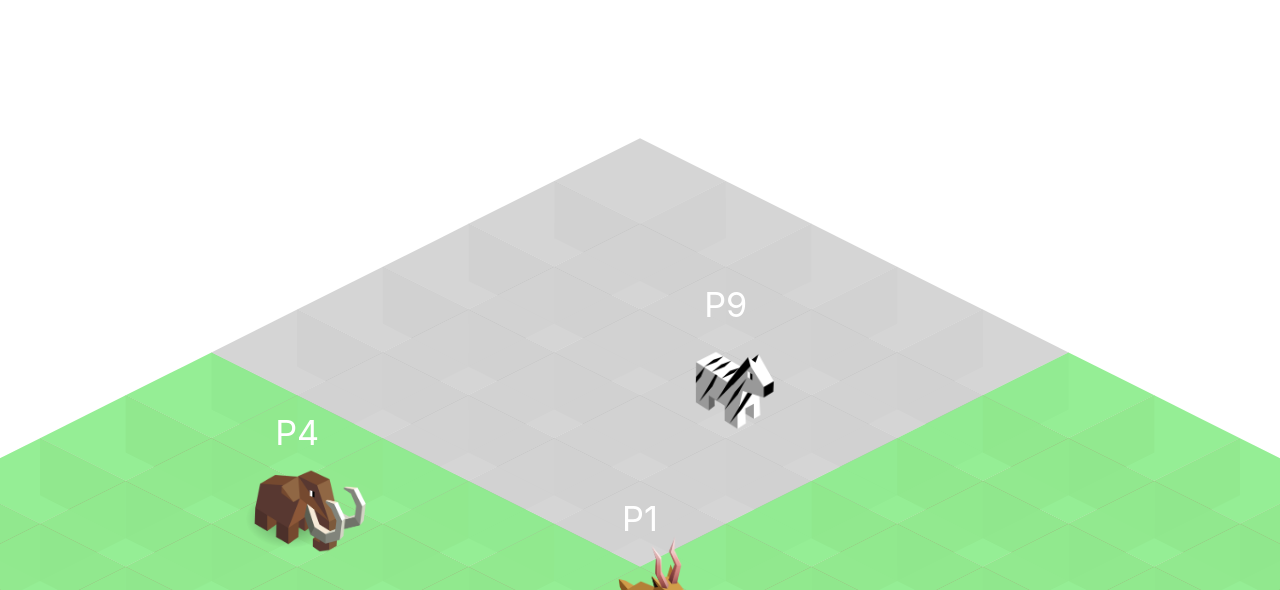
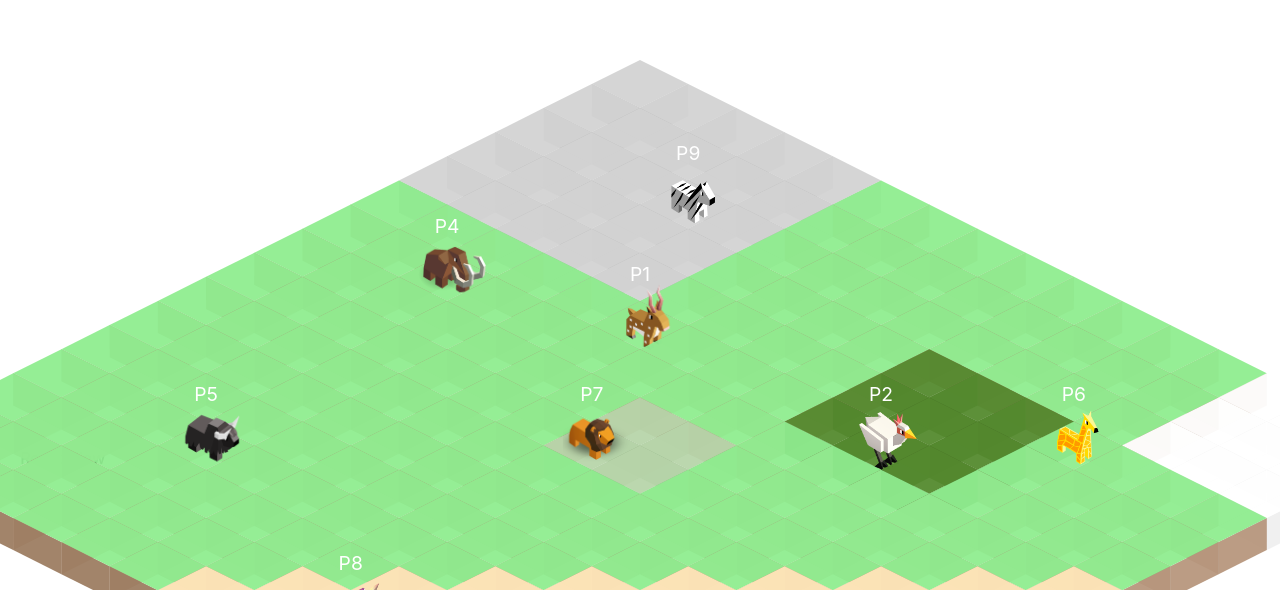
Before and after one commit to KhromeM/dungeonHeist, a React (Vite) app in the folder dungeon-heist/: page / in a window 1280 px wide. Shown: the part 210-800 px from the top of the page. Built offline with nearby package versions, Linux system fonts and the light colour scheme.

Commit message:
centered on all screens on load

```diff
--- a/dungeon-heist/src/components/IsometricGrid.jsx
+++ b/dungeon-heist/src/components/IsometricGrid.jsx
@@ -3,7 +3,7 @@ import { useState, useRef, useEffect } from "react";
 import Tile from "./Tile";
 
 const TILE_WIDTH = 60;
-const INITIAL_ZOOM = 4;
+const INITIAL_ZOOM = 3;
 
 const IsometricGrid = () => {
 	const [zoom, setZoom] = useState(INITIAL_ZOOM);
@@ -32,7 +32,7 @@ const IsometricGrid = () => {
 		const handleWheel = (e) => {
 			e.preventDefault();
 			const zoomFactor = e.deltaY > 0 ? 0.9 : 1.1;
-			setZoom((prev) => Math.min(Math.max(prev * zoomFactor, 0.8), 6));
+			setZoom((prev) => Math.min(Math.max(prev * zoomFactor, 1), 6));
 		};
 
 		if (element) {
@@ -113,22 +113,20 @@ const IsometricGrid = () => {
 				className="flex-1 bg-gray-900 relative overflow-hidden"
 				ref={containerRef}
 			>
-				<div className="absolute inset-0 flex items-center justify-center">
+				<div className="flex-1 bg-gray-900 relative" ref={containerRef}>
 					<motion.div
 						drag
 						dragMomentum={false}
 						animate={position}
-						className="touch-none"
+						className="touch-none absolute top-1/2 left-1/2 -translate-x-1/2 -translate-y-1/2"
 						style={{
 							scale: zoom,
 							transition: "scale 0.2s ease-out",
-							maxWidth: "fit-content",
-							marginLeft: "auto",
-							marginRight: "auto",
 						}}
 					>
 						<svg
-							height="800px"
+							height="600px"
+							width="auto"
 							viewBox={`${-viewBoxSize / 2} ${
 								-viewBoxSize / 2
 							} ${viewBoxSize} ${viewBoxSize}`}
```
